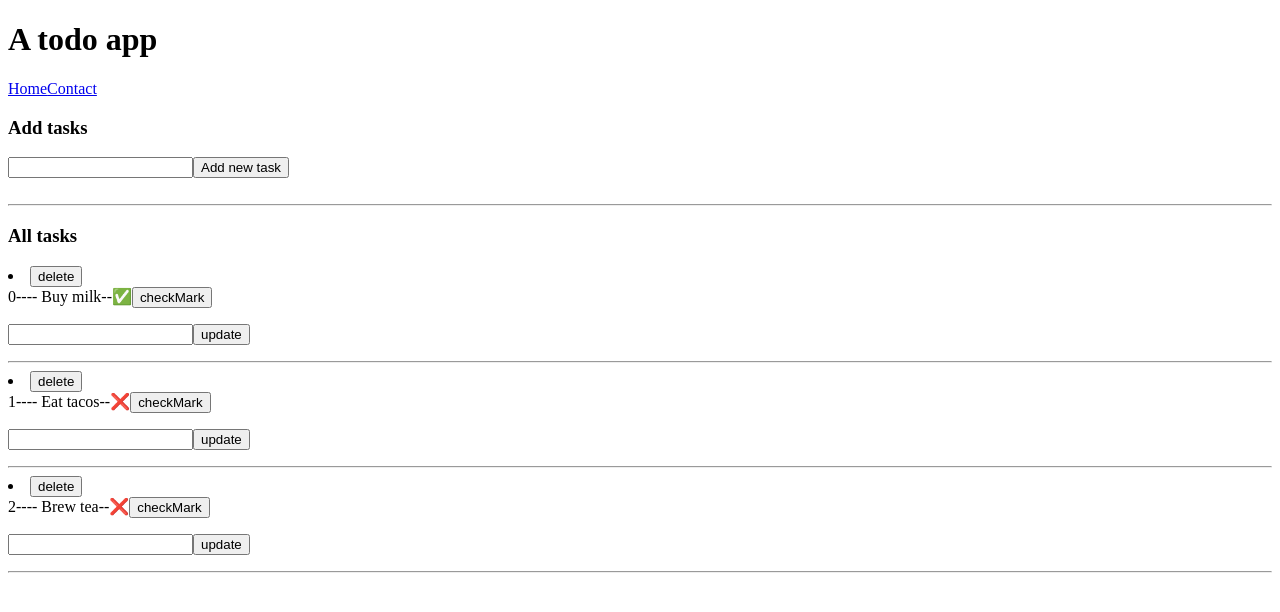
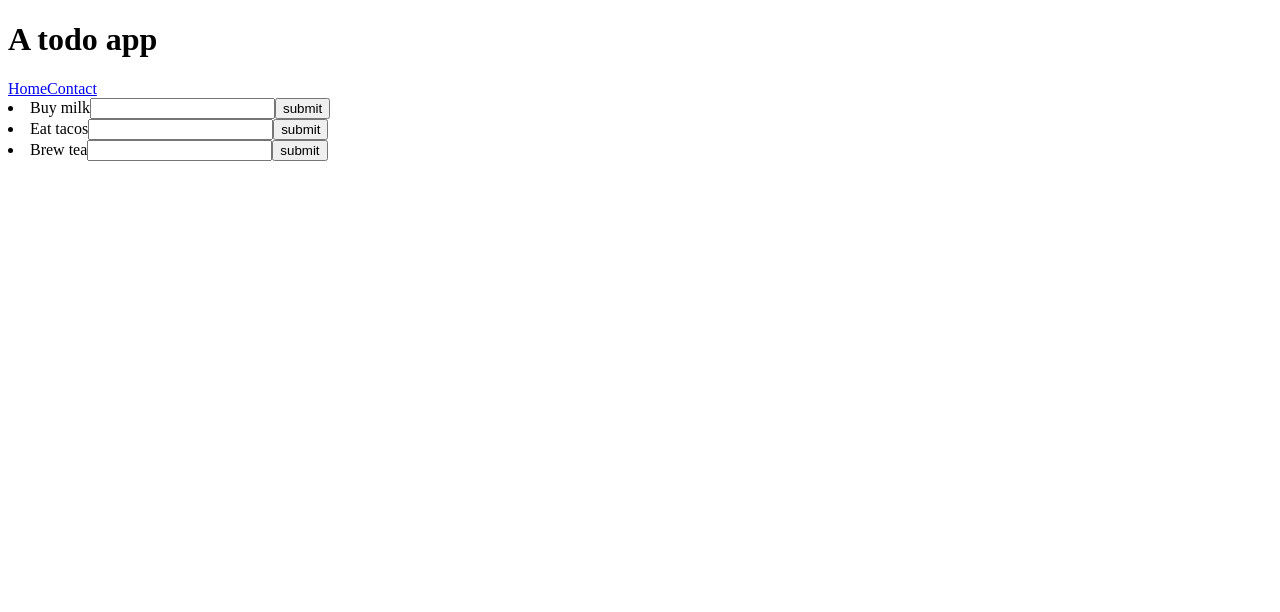
Before and after one commit to abhinabadutta2019/toDoList-react, a React (Create React App) app: page / in a window 1280 px wide. Shown: the top 612 px of the page. Built offline with nearby package versions, Linux system fonts and the light colour scheme.

Commit message:
trying update, array of objects

```diff
--- a/src/AddTask.js
+++ /dev/null
@@ -1,15 +0,0 @@
-const AddTask = ({ inputNewTask, addNewTask }) => {
-  return (
-    <>
-      <h3>Add tasks</h3>
-      <input onChange={inputNewTask} />
-      <button onClick={addNewTask}>Add new task</button>
-
-      <br />
-      <br />
-      <hr />
-    </>
-  );
-};
-
-export { AddTask };
--- a/src/Home.js
+++ b/src/Home.js
@@ -1,121 +1,20 @@
 import { useState } from "react";
-import { TaskList } from "./TaskList";
-import { AddTask } from "./AddTask";
-
-let nextId = 3;
-const initialTodos = [
-  { id: 0, title: "Buy milk", done: true, inputValue: "" },
-  { id: 1, title: "Eat tacos", done: false, inputValue: "" },
-  { id: 2, title: "Brew tea", done: false, inputValue: "" },
-];
+import TaskList from "./TaskList";
 
 const Home = () => {
+  const initialTodos = [
+    { id: 0, title: "Buy milk", done: true },
+    { id: 1, title: "Eat tacos", done: false },
+    { id: 2, title: "Brew tea", done: false },
+  ];
+
   const [todos, setTodos] = useState(initialTodos);
-
-  // const [inputValue, setinputValue] = useState("");
-
-  //////////////////////////////////////////////
-  const [newTaskTitle, setNewTaskTitle] = useState("");
-
-  ////////////////////////////////////////////////////
-
   //
-  const addNewTask = () => {
-    // console.log(newTaskTitle, "newTaskTitle");
-
-    const newObj = {
-      id: nextId++,
-      title: newTaskTitle,
-      done: false,
-      inputValue: "",
-    };
-    //
-    const updatedList = [...todos, newObj];
-    //
-    setTodos(updatedList);
-  };
-
-  //
-  const inputNewTask = (e) => {
-    setNewTaskTitle(e.target.value);
-  };
-
-  //////////////////////////////////////////////////////
-
-  //
-  const deleteHandle = (todoId) => {
-    // console.log("Hi");
-
-    const filterValue = todos.filter((oneItem) => {
-      return oneItem.id !== todoId;
-    });
-
-    setTodos(filterValue);
-  };
-  //
-  const onCheckMark = (todoId) => {
-    // console.log("HI");
-
-    const mapValue = todos.map((oneItem) => {
-      if (oneItem.id === todoId) {
-        return { ...oneItem, done: !oneItem.done };
-      } else {
-        return oneItem;
-      }
-    });
-    setTodos(mapValue);
-  };
-  //
-  // the input field of each task
-  const inputHandler = (e, todoId) => {
-    const updatedTodos = todos.map((todo) => {
-      if (todo.id === todoId) {
-        return { ...todo, inputValue: e.target.value };
-      } else {
-        console.log(todo, "todo");
-        return todo;
-      }
-    });
-    setTodos(updatedTodos);
-  };
-
-  //
-  const buttonSubmit = (todoId) => {
-    // console.log("Hi");
-    //
-    //
-    const mapValue = todos.map((oneItem) => {
-      // console.log(oneItem);
-      if (oneItem.id === todoId && oneItem.inputValue.length > 0) {
-        // console.log(oneItem.inputValue, "oneItem.inputValue");
-        // console.log(oneItem.id, "oneItem.id");
-        // console.log(todoId, "todoId");
-        return { ...oneItem, title: oneItem.inputValue };
-      } else {
-        return oneItem;
-      }
-    });
-
-    setTodos(mapValue);
-  };
-
   return (
     <>
-      <AddTask inputNewTask={inputNewTask} addNewTask={addNewTask} />
-      {/*  */}
-      <TaskList
-        todos={todos}
-        inputHandler={inputHandler}
-        buttonSubmit={buttonSubmit}
-        onCheckMark={onCheckMark}
-        deleteHandle={deleteHandle}
-      />
+      <TaskList todos={todos} />
     </>
   );
 };
 
-//
-
-//
-
 export default Home;
--- a/src/TaskList.js
+++ b/src/TaskList.js
@@ -1,54 +1,18 @@
-const TaskList = ({
-  todos,
-  inputHandler,
-  buttonSubmit,
-  onCheckMark,
-  deleteHandle,
-}) => {
+const TaskList = ({ todos }) => {
   return (
     <>
-      <h3>All tasks</h3>
-      {todos.map((todo) => (
-        <li key={todo.id}>
-          <button
-            onClick={() => {
-              deleteHandle(todo.id);
-            }}
-          >
-            delete
-          </button>
-          <br />
-          {todo.id}---- {todo.title}--
-          {/* {todo.done.toString()} */}
-          {<span>{todo.done ? "✅" : "❌"}</span>}
-          {/* true false button */}
-          <button
-            onClick={() => {
-              onCheckMark(todo.id);
-            }}
-          >
-            checkMark
-          </button>
-          <p>
-            <input
-              onChange={(e) => {
-                inputHandler(e, todo.id);
-              }}
-            />
+      {todos.map((oneItem) => {
+        return (
+          <li key={oneItem.id}>
+            {oneItem.title}
 
-            <button
-              onClick={() => {
-                buttonSubmit(todo.id);
-              }}
-            >
-              update
-            </button>
-          </p>
-          <hr />
-        </li>
-      ))}
+            <input />
+            <button>submit</button>
+          </li>
+        );
+      })}
     </>
   );
 };
 
-export { TaskList };
+export default TaskList;
```
